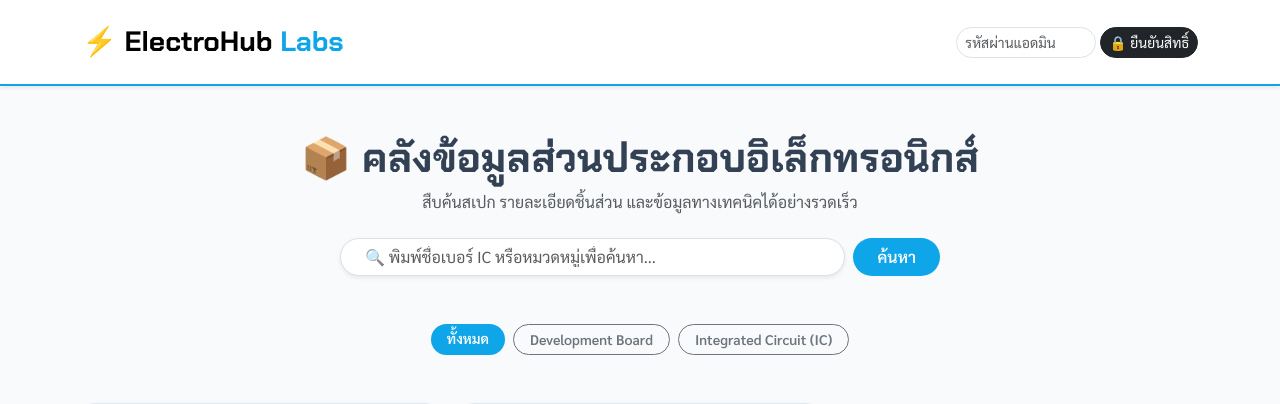
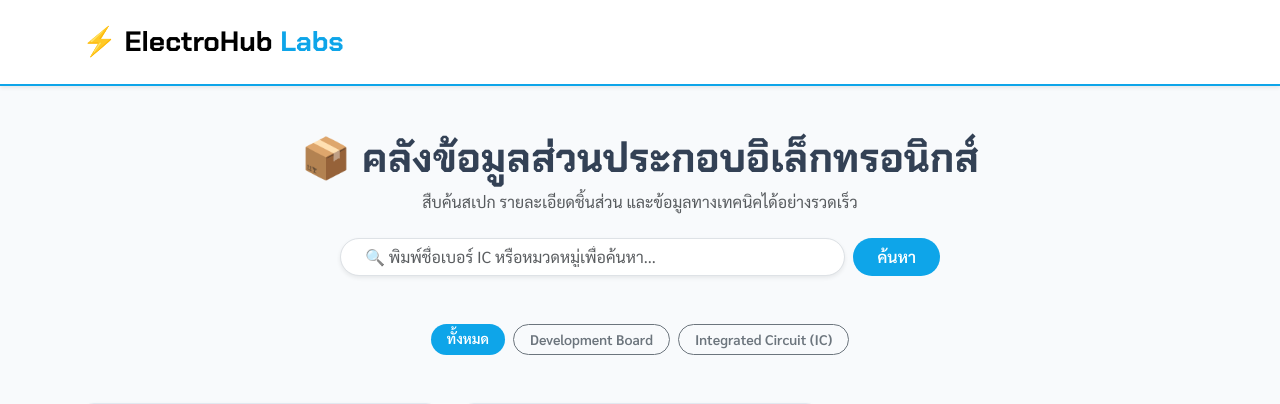
Before and after one commit to aerfst1712-debug/PyCharmMiscProject, a Flask app: page / in a window 1280 px wide. Shown: the top 404 px of the page. Run offline with Flask 3, Linux system fonts and the light colour scheme; data comes from the database, SQL or seed files in the repository.

Commit message:
Update index.html

```diff
--- a/templates/index.html
+++ b/templates/index.html
@@ -29,12 +29,17 @@
 
     <nav class="navbar navbar-light p-3 shadow-sm">
         <div class="container">
-            <a class="navbar-brand fw-bold fs-3" href="/{% if is_admin %}?pw={{ pw }}{% endif %}">⚡ ElectroHub <span style="color: #0ea5e9;">Labs</span></a>
+            <a class="navbar-brand fw-bold fs-3" href="/{% if is_admin %}?pw={{ pw }}&admin=true{% endif %}">⚡ ElectroHub <span style="color: #0ea5e9;">Labs</span></a>
             <div class="d-flex align-items-center gap-3">
+
+                {% if show_login_box or is_admin %}
                 <form method="GET" action="/" class="d-flex gap-1 align-items-center">
+                    <input type="hidden" name="admin" value="true">
                     <input type="password" name="pw" class="form-control form-control-sm rounded-pill" style="width: 140px;" placeholder="รหัสผ่านแอดมิน" value="{{ pw if is_admin else '' }}">
-                    <button type="submit" class="btn btn-dark btn-sm rounded-pill">🔒 ยืนยันสิทธิ์</button>
+                    <button type="submit" class="btn btn-dark btn-sm rounded-pill">🔒 ยืนยัน</button>
                 </form>
+                {% endif %}
+
                 {% if is_admin %}
                     <a href="/add?pw={{ pw }}" class="btn btn-success btn-sm rounded-pill px-3 fw-bold">➕ เพิ่มเบอร์ IC</a>
                 {% endif %}
@@ -78,16 +83,16 @@
             <p class="text-muted">สืบค้นสเปก รายละเอียดชิ้นส่วน และข้อมูลทางเทคนิคได้อย่างรวดเร็ว</p>
 
             <form action="/" method="GET" class="d-flex gap-2 justify-content-center mt-4" style="max-width: 600px; margin: 0 auto;">
-                {% if is_admin %}<input type="hidden" name="pw" value="{{ pw }}">{% endif %}
+                {% if is_admin %}<input type="hidden" name="pw" value="{{ pw }}"><input type="hidden" name="admin" value="true">{% endif %}
                 <input type="text" name="search" class="form-control rounded-pill px-4 shadow-sm" placeholder="🔍 พิมพ์ชื่อเบอร์ IC หรือหมวดหมู่เพื่อค้นหา..." value="{{ search_query }}">
                 <button type="submit" class="btn btn-primary rounded-pill px-4 fw-bold" style="background-color: #0ea5e9; border: none;">ค้นหา</button>
             </form>
         </div>
 
         <div class="d-flex flex-wrap gap-2 justify-content-center mb-5">
-            <a href="/{% if is_admin %}?pw={{ pw }}{% endif %}" class="btn rounded-pill px-3 fw-bold btn-sm {% if not current_category %}btn-primary{% else %}btn-outline-secondary{% endif %}" style="{% if not current_category %}background-color: #0ea5e9; border:none;{% endif %}">ทั้งหมด</a>
+            <a href="/{% if is_admin %}?pw={{ pw }}&admin=true{% endif %}" class="btn rounded-pill px-3 fw-bold btn-sm {% if not current_category %}btn-primary{% else %}btn-outline-secondary{% endif %}" style="{% if not current_category %}background-color: #0ea5e9; border:none;{% endif %}">ทั้งหมด</a>
             {% for cat in categories %}
-                <a href="/?category={{ cat }}{% if is_admin %}&pw={{ pw }}{% endif %}" class="btn rounded-pill px-3 fw-bold btn-sm {% if current_category == cat %}btn-primary{% else %}btn-outline-secondary{% endif %}" style="{% if current_category == cat %}background-color: #0ea5e9; border:none;{% endif %}">{{ cat }}</a>
+                <a href="/?category={{ cat }}{% if is_admin %}&pw={{ pw }}&admin=true{% endif %}" class="btn rounded-pill px-3 fw-bold btn-sm {% if current_category == cat %}btn-primary{% else %}btn-outline-secondary{% endif %}" style="{% if current_category == cat %}background-color: #0ea5e9; border:none;{% endif %}">{{ cat }}</a>
             {% endfor %}
         </div>
 
```
